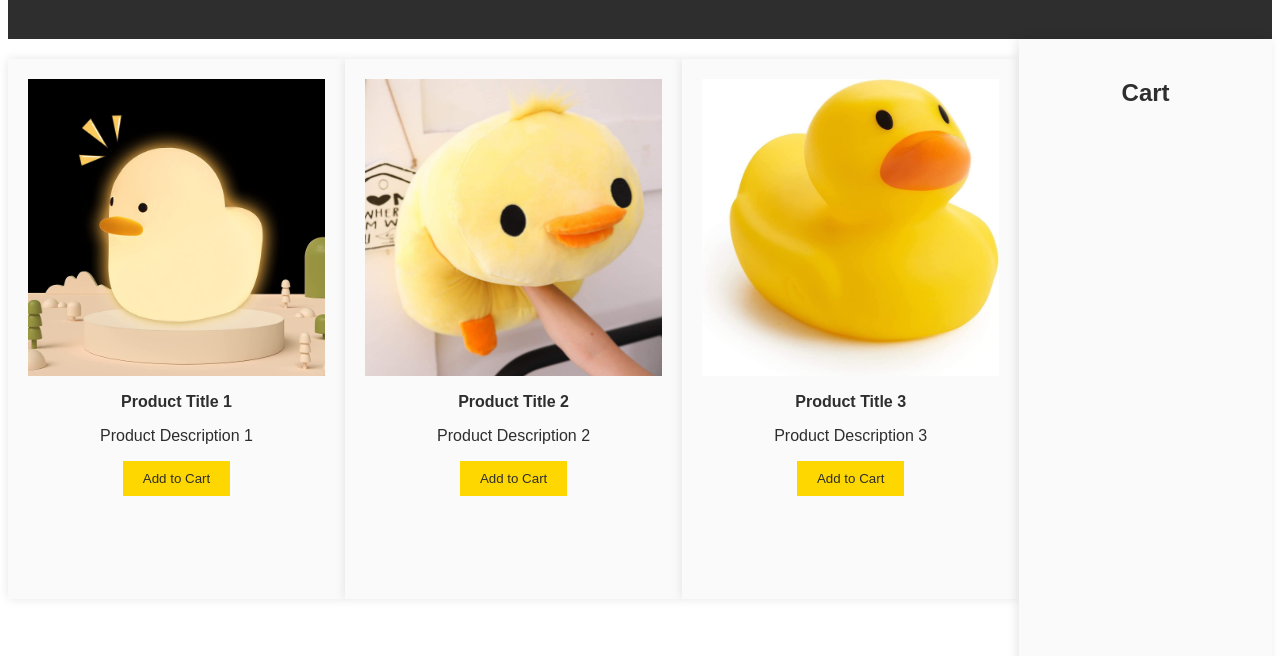
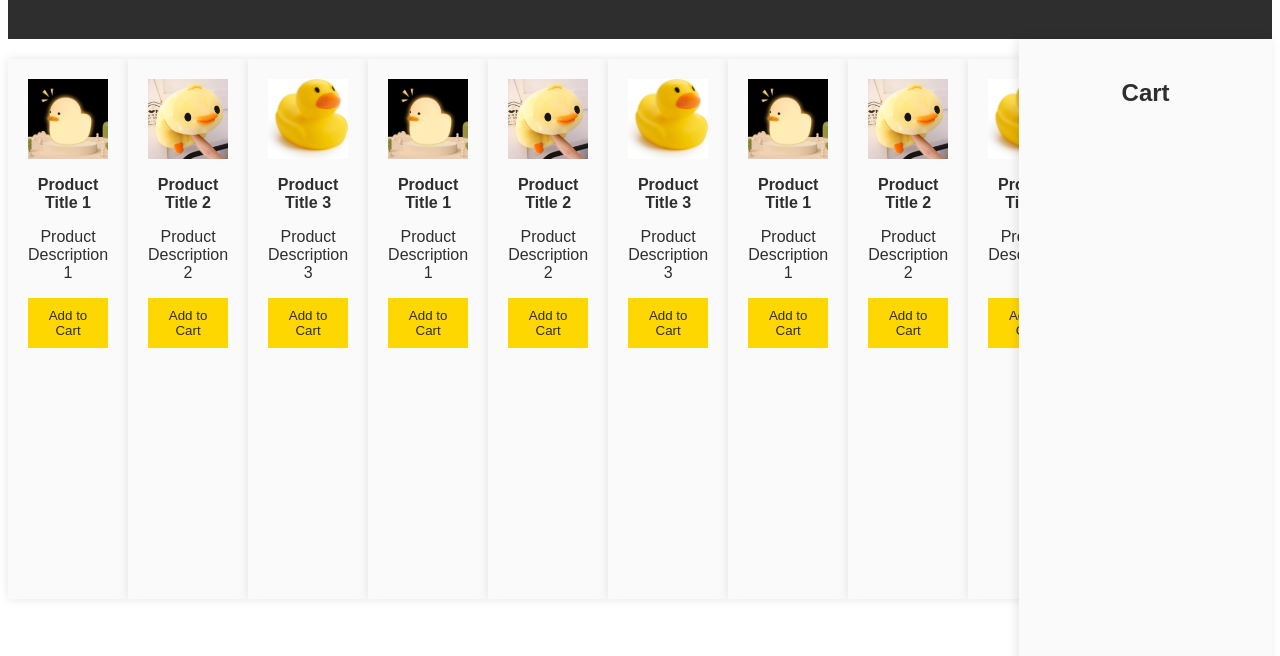
Before and after one commit to TheInfinityIQ/JustDucksClientTemplate, a plain HTML site: page index.html in a window 1280 px wide. Shown: the part 144-800 px from the top of the page. Drawn offline with Linux system fonts and the light colour scheme.

Commit message:
Adding more product cards for testing purposes

```diff
--- a/index.html
+++ b/index.html
@@ -34,6 +34,42 @@
 					<p>Product Description 3</p>
 					<button>Add to Cart</button>
 				</section>
+                <section class="product-card">
+					<img src="./images/duckLight.jpg" alt="Product Image 1" />
+					<h2>Product Title 1</h2>
+					<p>Product Description 1</p>
+					<button>Add to Cart</button>
+				</section>
+				<section class="product-card">
+					<img src="./images/duckPlushy.jpg" alt="Product Image 2" />
+					<h2>Product Title 2</h2>
+					<p>Product Description 2</p>
+					<button>Add to Cart</button>
+				</section>
+				<section class="product-card">
+                    <img src="./images/rubberDuck.jpg" alt="Product Image 3" />
+					<h2>Product Title 3</h2>
+					<p>Product Description 3</p>
+					<button>Add to Cart</button>
+				</section>
+                <section class="product-card">
+					<img src="./images/duckLight.jpg" alt="Product Image 1" />
+					<h2>Product Title 1</h2>
+					<p>Product Description 1</p>
+					<button>Add to Cart</button>
+				</section>
+				<section class="product-card">
+					<img src="./images/duckPlushy.jpg" alt="Product Image 2" />
+					<h2>Product Title 2</h2>
+					<p>Product Description 2</p>
+					<button>Add to Cart</button>
+				</section>
+				<section class="product-card">
+                    <img src="./images/rubberDuck.jpg" alt="Product Image 3" />
+					<h2>Product Title 3</h2>
+					<p>Product Description 3</p>
+					<button>Add to Cart</button>
+				</section>
 			</article>
 			<aside class="sidebar">
 				<h2>Cart</h2>
```
